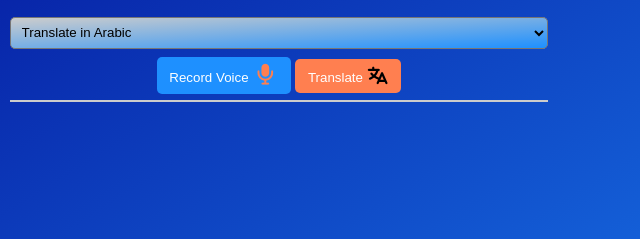
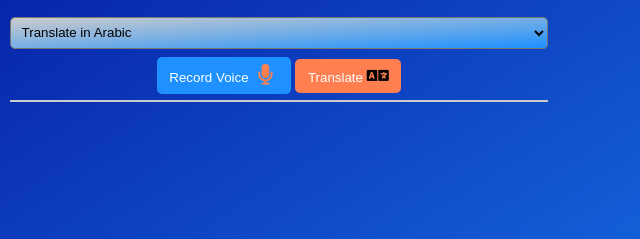
Before and after one commit to yusufAdinoyi/languageTranslator, a plain HTML site: page index.html in a window 1280 px wide. Shown: the part 190-429 px from the top of the page, 361-1001 px from the left. Drawn offline with Linux system fonts and the light colour scheme.

Commit message:
Update index.html

```diff
--- a/index.html
+++ b/index.html
@@ -5,6 +5,7 @@
   <meta http-equiv="X-UA-Compatible" content="IE=edge">
   <meta name="viewport" content="width=device-width, initial-scale=1.0">
   <link href="fontawesome-free-5.15.4-web/css/all.min.css" rel="stylesheet">
+  <link rel="stylesheet" href="https://pro.fontawesome.com/releases/v5.10.0/css/all.css" integrity="sha384-AYmEC3Yw5cVb3ZcuHtOA93w35dYTsvhLPVnYs9eStHfGJvOvKxVfELGroGkvsg+p" crossorigin="anonymous"/>
   <link rel="stylesheet" href="style.css">
 
   <title>Arabic to English</title>
```
